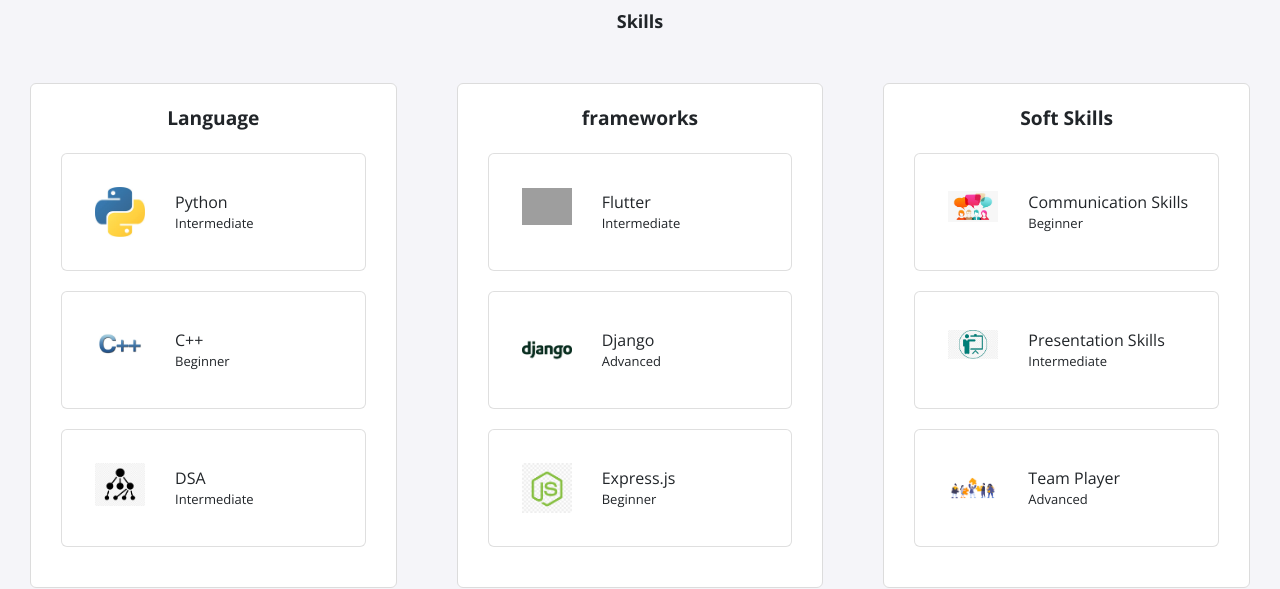
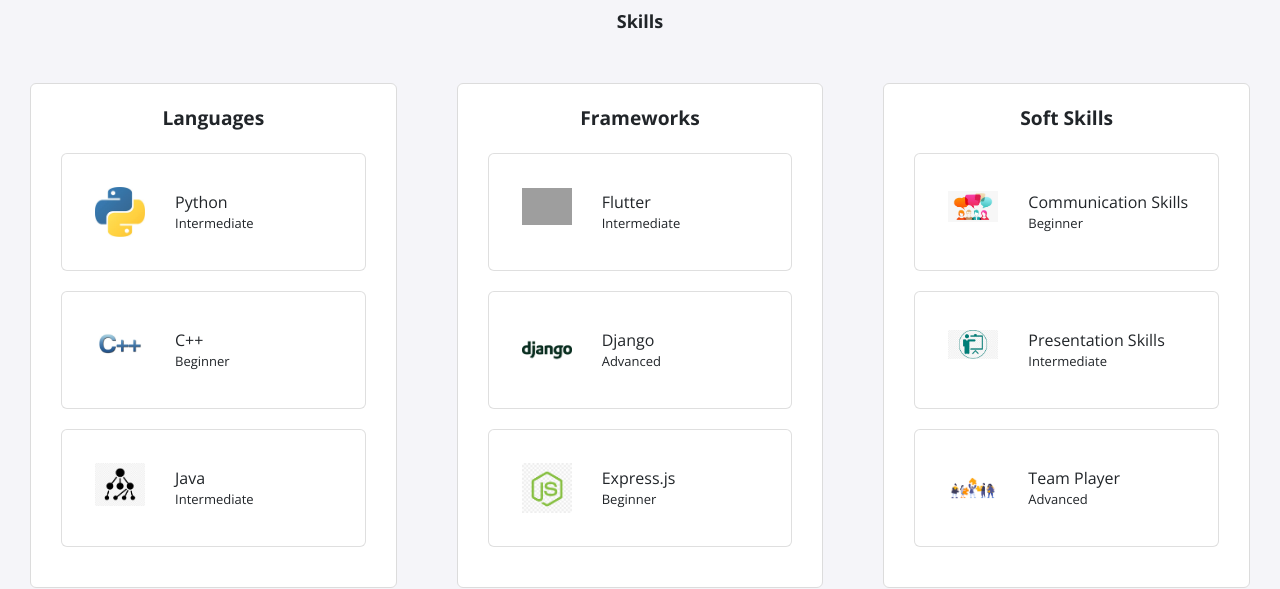
Before and after one commit to MLH-Fellowship/explorer-portfolio-batch2, a Jekyll site: the page built from index.html, in a window 1280 px wide. Shown: the part 1301-1890 px from the top of the page. Built offline with Jekyll 4.4.1, drawn with Linux system fonts in a browser that asks for light colours; nearby versions of some CDN libraries; grey boxes are pictures that could not be loaded.

Commit message:
Some minor code changes including adding/removing extra newlines

```diff
--- a/_data/skills.yml
+++ b/_data/skills.yml
@@ -1,5 +1,5 @@
-#problem solving skills section
-- name: Language
+# Language Section
+- name: Languages
   skills:
     - skill: Python
       prof: Intermediate
@@ -9,12 +9,12 @@
       prof: Beginner
       logo: c++.jpg
 
-    - skill: DSA
+    - skill: Java
       prof: Intermediate
       logo: dsa.png
 
 #frameworks section
-- name: "frameworks"
+- name: Frameworks
   skills:
     - skill: Flutter
       prof: Intermediate
@@ -29,8 +29,7 @@
       logo: express.png
 
 # #interpersonal section
-
-- name: "Soft Skills"
+- name: Soft Skills
   skills:
     - skill: Communication Skills
       prof: Beginner
--- a/_sass/skills.scss
+++ b/_sass/skills.scss
@@ -47,7 +47,6 @@
     padding: 1em;
   }
 
-
   .info {
     font-size: medium;
     font-weight: 500;
```
Also changed, not shown: Gemfile.lock, _includes/skills.html (line endings or trailing spaces).
